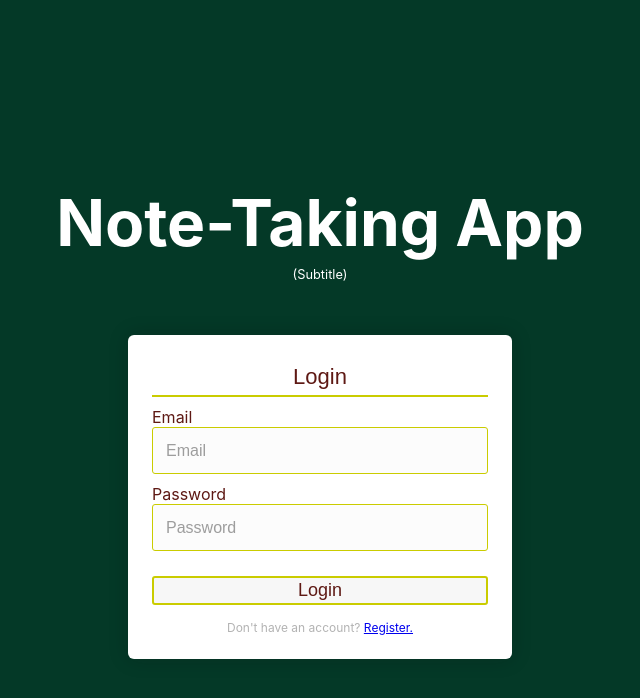
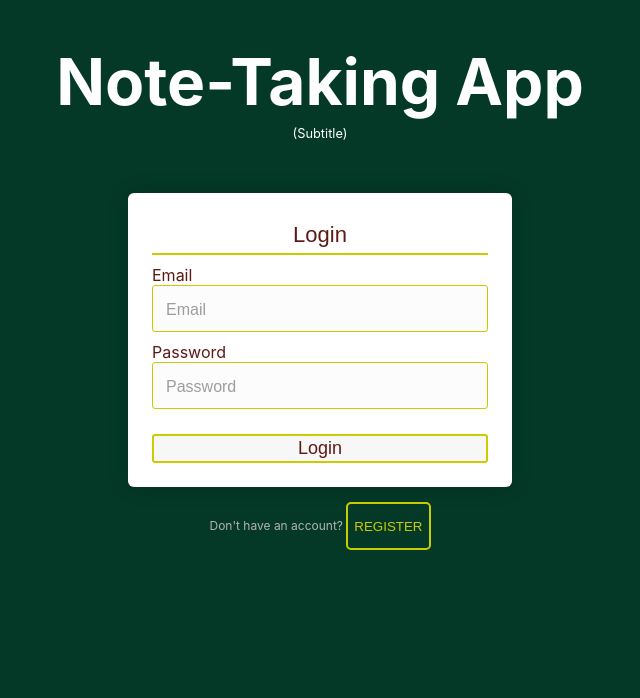
Before and after one commit to Shalom-Chianu/note-taking-app-frontend, a React (Create React App) app: page /login in a window 1280 px wide. Shown: the top 698 px of the page, without its empty margins (320-960 px from the left). Built offline with nearby package versions, Linux system fonts and the light colour scheme; no server answers.

Commit message:
Tried to fix UI

```diff
--- a/src/App.css
+++ b/src/App.css
@@ -1,17 +1,37 @@
 @import url(https://fonts.googleapis.com/css?family=Roboto:300);
 
-/*.App {
+.message {
+  margin: 0px;
+  color: #b3b3b3;
+  font-size: 12px;
   text-align: center;
-  background-color: #4fcc8c;
-  min-height: 100vh;
-  display: flex;
-  flex-direction: column;
-  align-items: center;
-  justify-content: center;
-  font-size: calc(10px + 2vmin);
-  color: white;
+  text-decoration: none;
+  position: relative;
+  width: 100%;
+  height: 100%;
+
 }
 
+.button {
+  color:  #CACC00 ; /* Text color */
+  background-color: transparent; /* Remove background color */
+  border: 2px solid #CACC00 ; /* Border thickness, line style, and color */
+  border-radius: 5px; /* Adds curve to border corners */
+  text-transform: uppercase; /* Make letters uppercase */
+
+}
+
+.root-container {
+  width: 100%;
+  height: 100%;
+  display: flex;
+  justify-content: center;
+  align-items: center;
+ /* flex-direction: column; */
+  background-color: #043927;
+}
+
+/*
 .App-logo {
   height: 40vmin;
   pointer-events: none;
--- a/src/App.js
+++ b/src/App.js
@@ -1,13 +1,24 @@
-import React from 'react';
+import React, { useState, useEffect } from 'react';
 import './App.css';
 import Login from './components/LoginComponent/Login';
 import Register from './components/RegisterComponent/Register';
 
 
+
 function App() {
+
+  const [isLoginOpen, setIsLoginOpen] = useState(true);
+
   return (
   // <Register />
-    <Login />
+    <div className="root-container">
+      {
+        isLoginOpen ? <Login/> : <Register />
+      }
+      <p className = "message">Don't have an account? <button className="button" onClick={() => {setIsLoginOpen(!isLoginOpen)}}>{isLoginOpen ? <p>Register</p> : <p>Login</p>}</button></p> {/*How to use Link and then style it*/}
+
+    </div>
+
   );
 }
 
--- a/src/components/LoginComponent/Login.js
+++ b/src/components/LoginComponent/Login.js
@@ -1,4 +1,4 @@
-import React, { useState } from 'react';
+import React, { useState, useEffect } from 'react';
 import './Login.css';
 import axios from 'axios';
 
@@ -20,16 +20,19 @@ function Login() {
   }
 
   const getAllRegularUsers = () => {
-    let promise = axios.get("http://localhost:8080/getAllRegularUsers/").then(res => {
-        setRegularUsers([...res.data]);
-     }).catch(e => {
-         console.log(e);
-         return Promise.reject;
-     })
-     return promise;
+            axios.get("http://localhost:8080/getAllRegularUsers/").then(res => {
+            setRegularUsers([...res.data]);
+        }
+        ).catch(e => {
+            console.log(e);
+      });
   }
 
-  const accountValidation = (email) => {
+  useEffect (() => {
+    getAllRegularUsers();
+  })
+
+  const handleSubmit = (email) => {
       let included = false;
       let email1 = "";
       let username = "";
@@ -47,20 +50,12 @@ function Login() {
       }
 
       if (included) {
-          getAccountByEmail(email); // how do we go from here to the next page
+     //     getAccountByEmail(email); // how do we go from here to the next page
       } else {
         console.log("email1: " + email1);
         console.log("email: " + email);
      //   throw new Error("Email or password may be incorrect");
     }
-  }
-
-  const handleSubmit = (email) => {
-        getAllRegularUsers().then( e => {
-            accountValidation(email)
-        }).catch(e => {
-            console.log(e);
-        })
   }
 
   return (
@@ -105,9 +100,6 @@ function Login() {
                     onClick = { () => handleSubmit(email)}>Login
                 </button>
 
-                <div>
-                    <p className = "message">Don't have an account? <a href="#">Register.</a></p> {/*How to use Link and then style it*/}
-                </div>
 
                 </div>
             </div>
--- a/src/components/RegisterComponent/Register.js
+++ b/src/components/RegisterComponent/Register.js
@@ -122,10 +122,6 @@ function Register() {
                     onClick = { () => registrationHandler(name, email, username)}>Create Account
                     </button>
 
-                <div>
-                    <p className = "message">Already have an account? <a href="#">Login.</a></p>
-                </div>
-
                     </div>
                 </div>
             </div>
```
